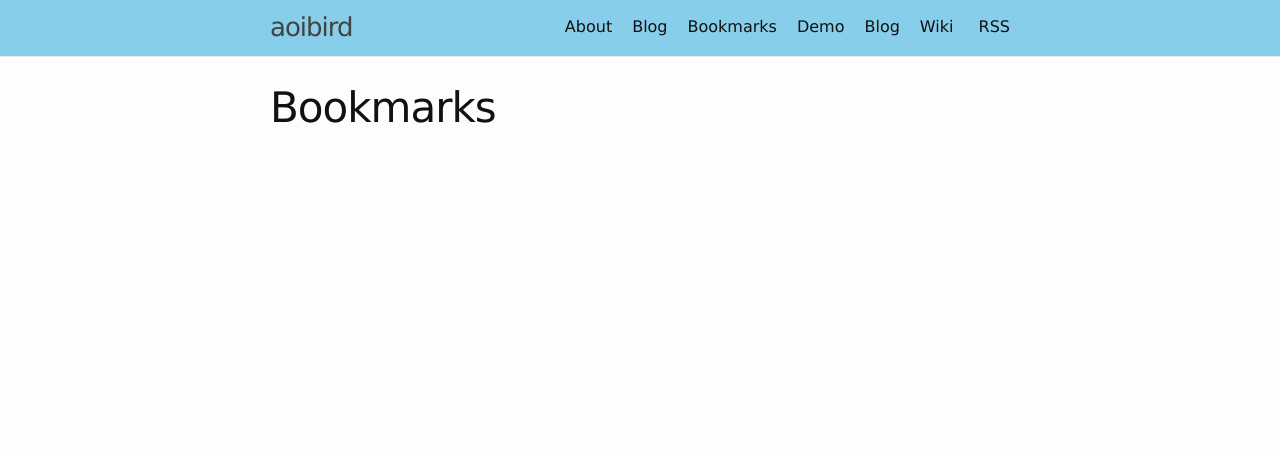
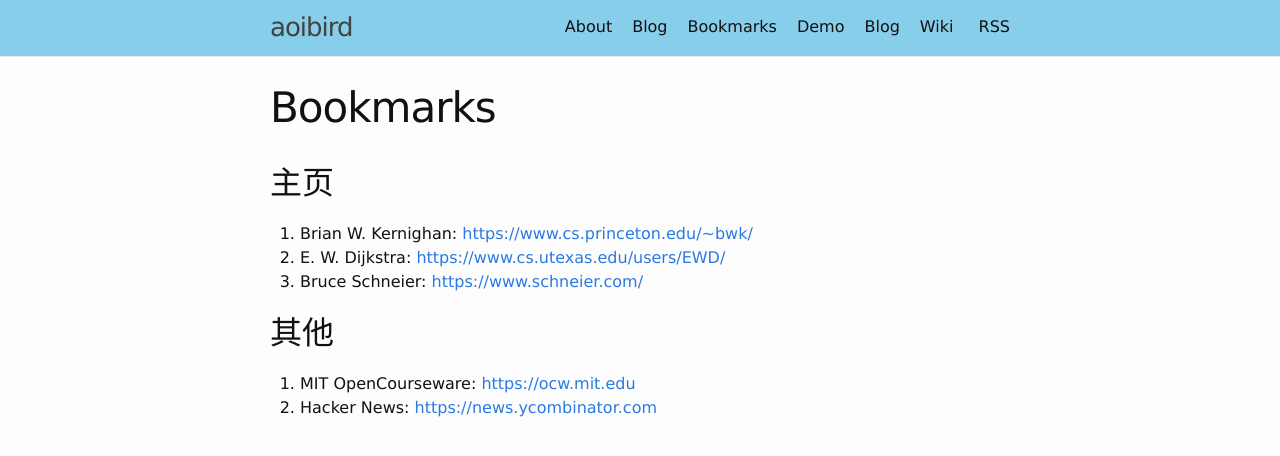
Before and after one commit to aoibird/aoibird.github.io, a Jekyll site: the page built from bookmarks.md, in a window 1280 px wide. Shown: the top 456 px of the page. Built offline with Jekyll 4.4.1, drawn with Linux system fonts in a browser that asks for light colours.

Commit message:
Add bookmarks

```diff
--- a/bookmarks.md
+++ b/bookmarks.md
@@ -3,3 +3,12 @@ layout: page
 title: Bookmarks
 permalink: /bookmarks/
 ---
+
+## 主页
+1. Brian W. Kernighan: [https://www.cs.princeton.edu/~bwk/](https://www.cs.princeton.edu/~bwk/)
+2. E. W. Dijkstra: [https://www.cs.utexas.edu/users/EWD/](https://www.cs.utexas.edu/users/EWD/)
+3. Bruce Schneier: [https://www.schneier.com/](https://www.schneier.com/)
+
+## 其他
+1. MIT OpenCourseware: [https://ocw.mit.edu](https://ocw.mit.edu)
+2. Hacker News: [https://news.ycombinator.com](https://news.ycombinator.com)
```
